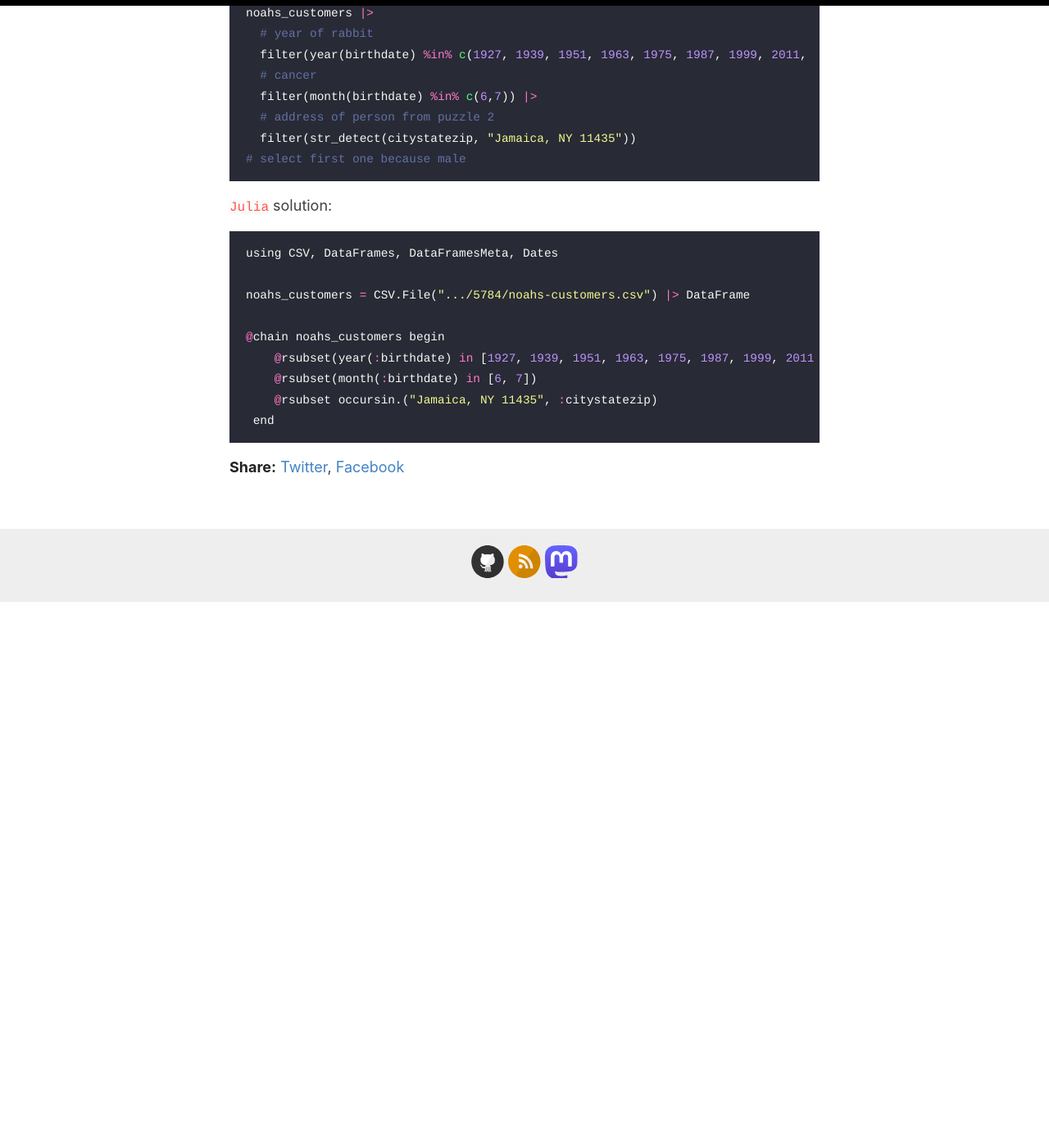
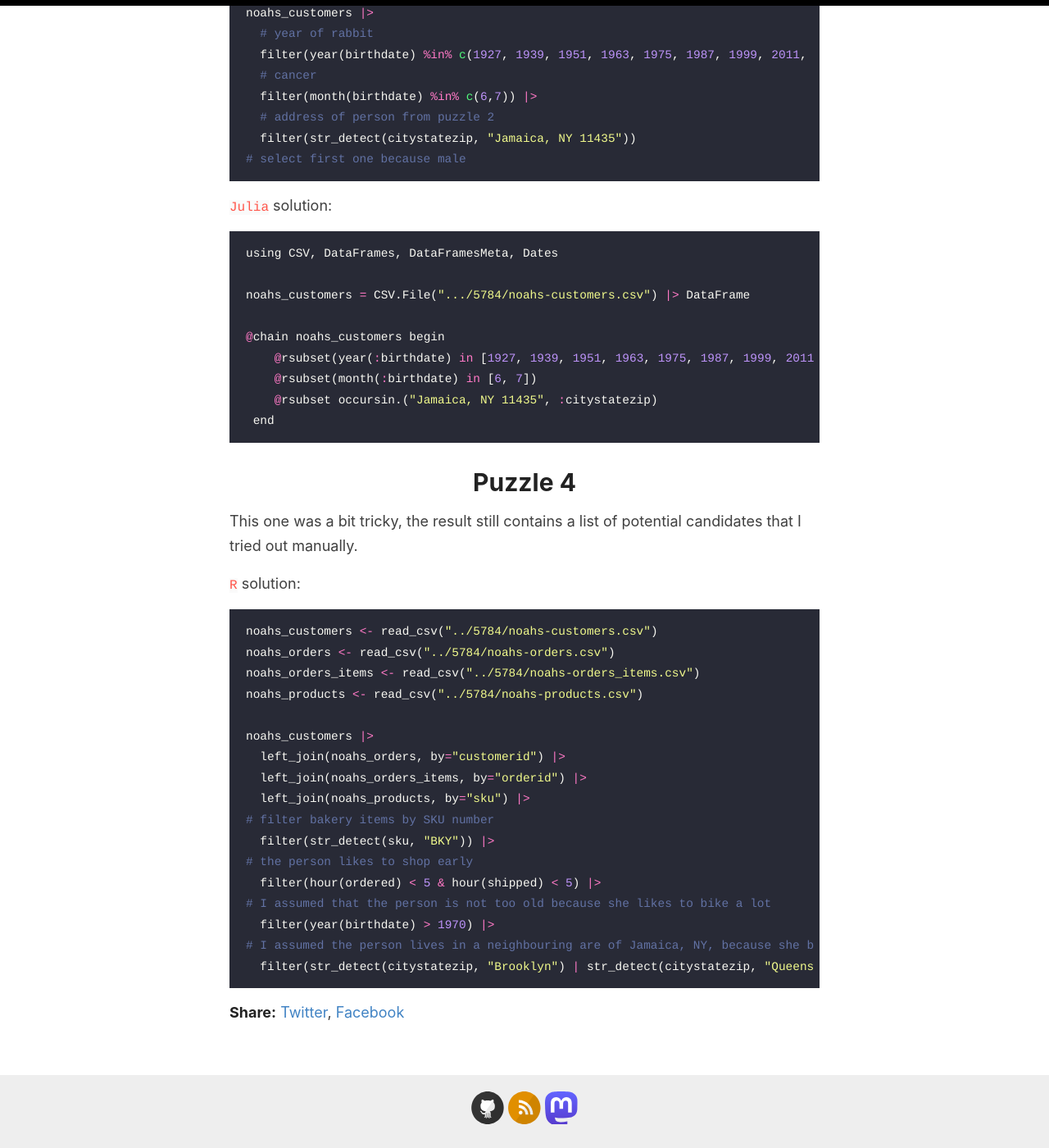
Before and after one commit to krz/krz.github.io, a Jekyll site: the page built from _posts/2023-12-08-hanukkah-of-data.md, in a window 1280 px wide and 1400 px high, scrolled down 2998 px. Shown: the whole window at 82% size. Built offline with Jekyll 4.4.1, drawn with Linux system fonts in a browser that asks for light colours; before the commit the page ends 3733 px from its top, so only the background shows below that.

Commit message:
add puzzle 4

````diff
--- a/_posts/2023-12-08-hanukkah-of-data.md
+++ b/_posts/2023-12-08-hanukkah-of-data.md
@@ -125,3 +125,28 @@ noahs_customers = CSV.File(".../5784/noahs-customers.csv") |> DataFrame
     @rsubset occursin.("Jamaica, NY 11435", :citystatezip)
  end
 ```
+
+# Puzzle 4
+
+This one was a bit tricky, the result still contains a list of potential candidates that I tried out manually.
+
+`R` solution:
+```R
+noahs_customers <- read_csv("../5784/noahs-customers.csv")
+noahs_orders <- read_csv("../5784/noahs-orders.csv")
+noahs_orders_items <- read_csv("../5784/noahs-orders_items.csv")
+noahs_products <- read_csv("../5784/noahs-products.csv")
+
+noahs_customers |>
+  left_join(noahs_orders, by="customerid") |>
+  left_join(noahs_orders_items, by="orderid") |>
+  left_join(noahs_products, by="sku") |>
+# filter bakery items by SKU number
+  filter(str_detect(sku, "BKY")) |>
+# the person likes to shop early
+  filter(hour(ordered) < 5 & hour(shipped) < 5) |>
+# I assumed that the person is not too old because she likes to bike a lot
+  filter(year(birthdate) > 1970) |>
+# I assumed the person lives in a neighbouring are of Jamaica, NY, because she biked there
+  filter(str_detect(citystatezip, "Brooklyn") | str_detect(citystatezip, "Queens"))
+```
````
